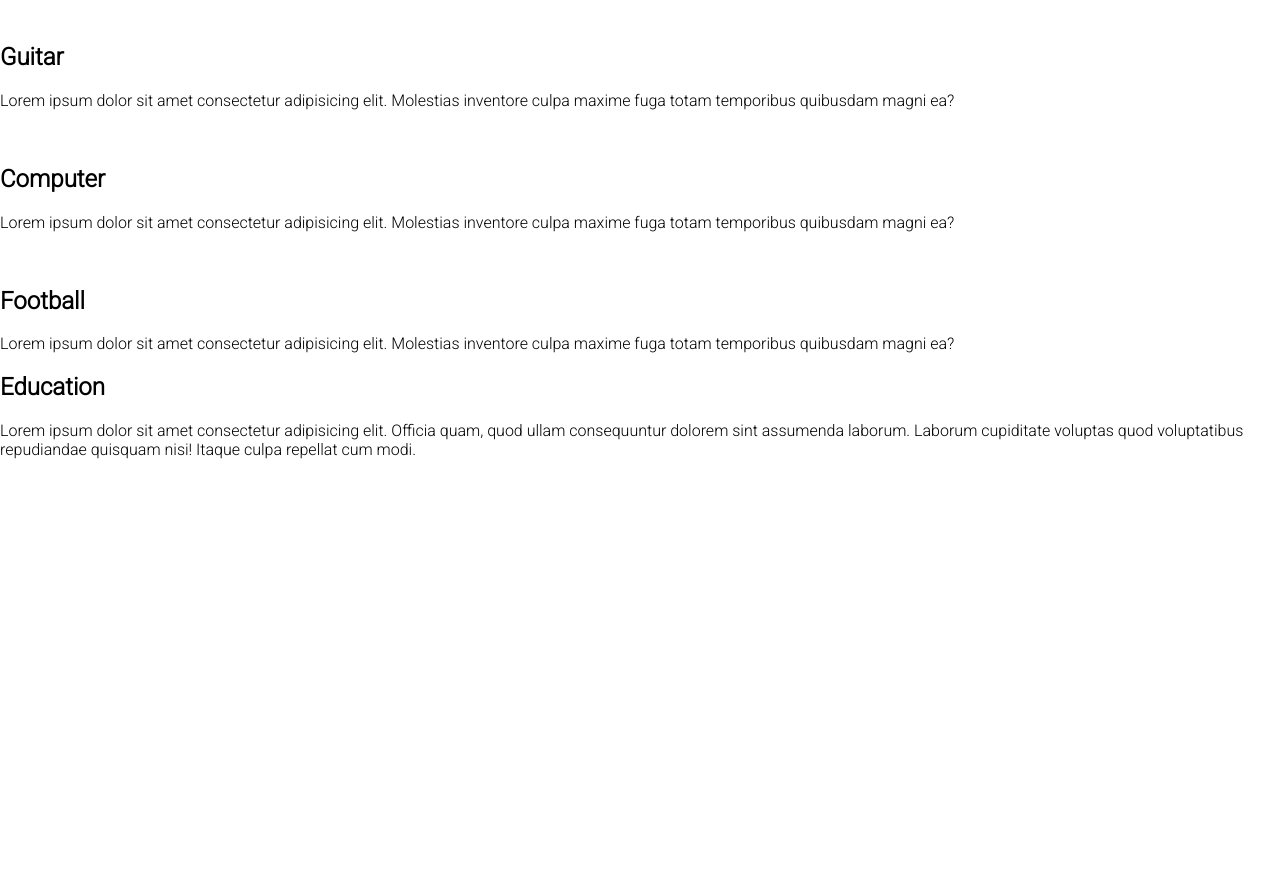
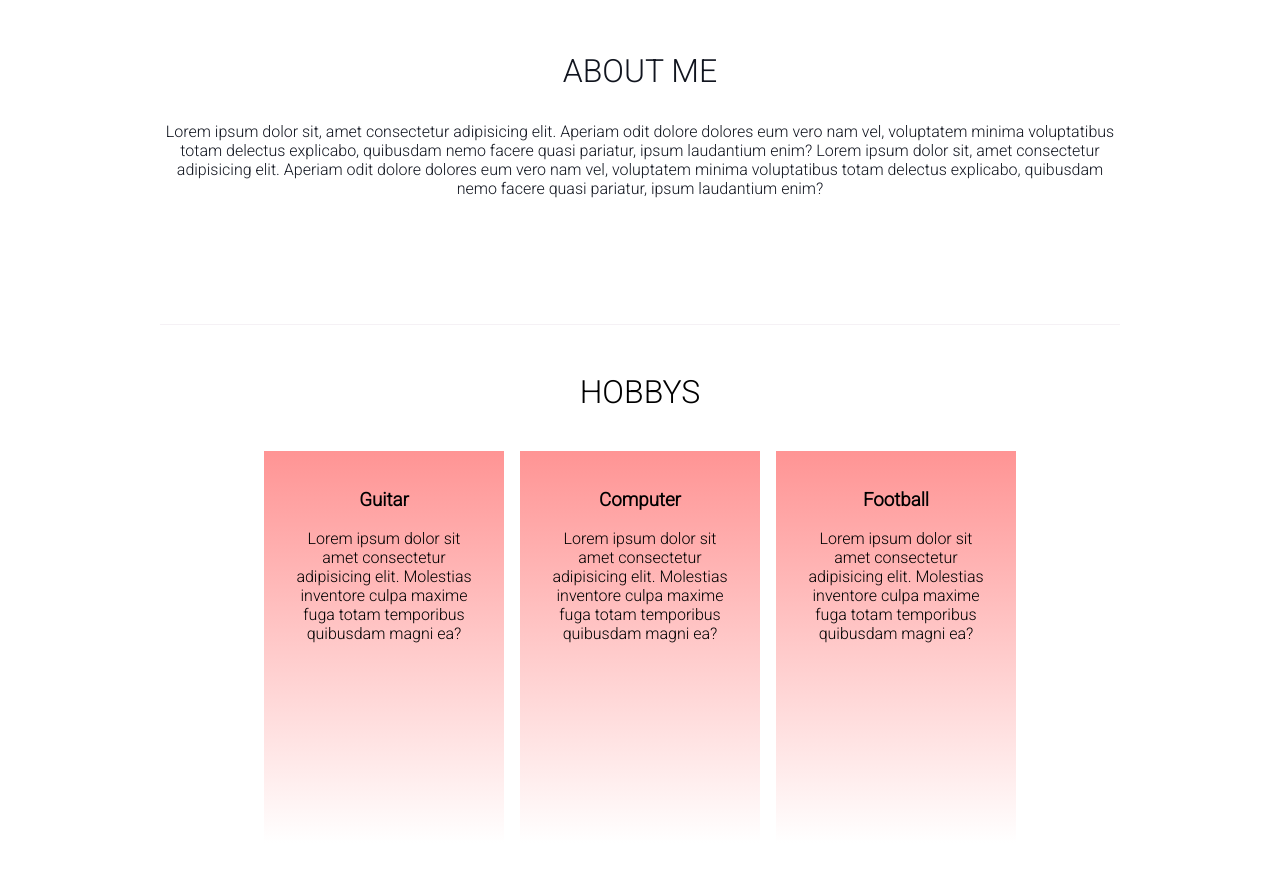
Before and after one commit to markobrkovic/portfolio-practice, a plain HTML site: page index.html in a window 1280 px wide. Shown: the part 840-1710 px from the top of the page. Before the commit the page ends 1315 px from the top, so only its background shows below. Drawn offline with Linux system fonts and the light colour scheme.

Commit message:
Added new styles,sections and a navigation

```diff
--- a/index.html
+++ b/index.html
@@ -15,6 +15,12 @@
   </head>
   <body>
     <header>
+      <nav class="navigation">
+        <a href="#about">About</a>
+        <a href="#hobbys">Hobbys</a>
+        <a href="#education">Education</a>
+        <a href="#projects">Projects</a>
+      </nav>
       <h1>My portfolio</h1>
       <img
         src="assets/fakurian-design-jkqGsgsE0RY-unsplash.jpg"
@@ -39,10 +45,25 @@
     </header>
 
     <main>
-      <section class="myHobbys">
+      <section class="container__about">
+        <h2 class="heading__secondary" id="about">About me</h2>
+        <p>
+          Lorem ipsum dolor sit, amet consectetur adipisicing elit. Aperiam odit
+          dolore dolores eum vero nam vel, voluptatem minima voluptatibus totam
+          delectus explicabo, quibusdam nemo facere quasi pariatur, ipsum
+          laudantium enim? Lorem ipsum dolor sit, amet consectetur adipisicing
+          elit. Aperiam odit dolore dolores eum vero nam vel, voluptatem minima
+          voluptatibus totam delectus explicabo, quibusdam nemo facere quasi
+          pariatur, ipsum laudantium enim?
+        </p>
+      </section>
+
+      <div class="container">
+        <h2 class="heading__secondary" id="hobbys">Hobbys</h2>
+        <section class="container__myHobbys">
           <article class="card">
             <img src="" alt="" />
-          <h2>Guitar</h2>
+            <h3>Guitar</h3>
             <p>
               Lorem ipsum dolor sit amet consectetur adipisicing elit. Molestias
               inventore culpa maxime fuga totam temporibus quibusdam magni ea?
@@ -50,7 +71,7 @@
           </article>
           <article class="card">
             <img src="" alt="" />
-          <h2>Computer</h2>
+            <h3>Computer</h3>
             <p>
               Lorem ipsum dolor sit amet consectetur adipisicing elit. Molestias
               inventore culpa maxime fuga totam temporibus quibusdam magni ea?
@@ -58,16 +79,17 @@
           </article>
           <article class="card">
             <img src="" alt="" />
-          <h2>Football</h2>
+            <h3>Football</h3>
             <p>
               Lorem ipsum dolor sit amet consectetur adipisicing elit. Molestias
               inventore culpa maxime fuga totam temporibus quibusdam magni ea?
             </p>
           </article>
         </section>
+      </div>
 
-      <section class="education">
-        <h2>Education</h2>
+      <section class="container__education">
+        <h2 class="heading__secondary" id="education">Education</h2>
         <p>
           Lorem ipsum dolor sit amet consectetur adipisicing elit. Officia quam,
           quod ullam consequuntur dolorem sint assumenda laborum. Laborum
@@ -75,6 +97,10 @@
           Itaque culpa repellat cum modi.
         </p>
       </section>
+
+      <section class="container__projects" id="projects">
+        <h2 class="heading__secondary">Current and Future Projects</h2>
+      </section>
     </main>
   </body>
 </html>
--- a/styles.css
+++ b/styles.css
@@ -13,7 +13,30 @@ html {
     margin: 0;
   }
 
-  /* HEADER */
+  /* NAVIGATION & HEADER */
+
+ .navigation {
+     position: absolute;
+     top: 5%;
+     right: 5%;
+ }
+
+ .navigation a {
+    color: aliceblue;
+    font-size: 2rem;
+    padding: 1rem 1rem;
+    text-decoration: none;
+    background-color: rgba(255, 123, 0, 0.664);
+    transition: all .3s;
+ }
+
+ .navigation a:hover {
+    color: aliceblue;
+    font-size: 2rem;
+    padding: 1rem 1rem;
+    text-decoration: none;
+    background-color: rgb(255, 123, 0);
+ }
 
   header h1 {
     font-size: 5rem;
@@ -54,4 +77,66 @@ html {
     color: orange;
 }
 
-/* ABOUT ME */
+/* MAIN SECTION */
+
+.heading__secondary {
+    text-align: center;
+    margin: 0;
+    padding: 3rem 2rem 1rem;
+    font-size: 2rem;
+    font-weight: 300;
+    text-transform: uppercase;
+}
+
+.container {
+    border-top: 1px solid rgba(211, 194, 211, 0.233);
+    margin: 0 10rem;
+}
+
+.container__about {
+    color: rgb(17, 21, 31);
+    margin: 0;
+    height: 40vh;
+    text-align: center;
+    background-image: linear-gradient(to top left, rgba(255, 255, 255, 0.801), rgb(255, 255, 255));
+}
+
+.container__about p {
+    margin: 0;
+    padding: 1rem 10rem;
+}
+
+.container__myHobbys {
+    display: grid;
+    grid-template-columns: 25% 25% 25%;
+    gap: 1rem;
+    justify-content: center;
+    height: 55vh;
+    /* border-top: 1px solid rgba(212, 212, 212, 0.336);
+    margin: 0 1rem; */
+}
+
+.card {
+    margin: 1.5rem 0;
+    padding: 0 2rem 4.5rem;
+    background-image: linear-gradient(to bottom,rgba(255, 0, 0, 0.418), white);
+    text-align: center;
+    transition: all .5;
+}
+
+.card:hover {
+    background-image: linear-gradient(to bottom,rgba(72, 0, 189, 0.788), white);
+    color: rgb(255, 255, 255);
+}
+
+.container__education {
+    margin-top: 2rem;
+    padding: 1rem 8rem;
+    height: 96vh;
+    background-image: linear-gradient(to top, rgba(255, 0, 0, 0.247), white);
+}
+
+.container__projects {
+    background-image: linear-gradient(to top, rgba(72, 0, 189, 0.788), rgba(255, 0, 0, 0.247));
+    height: 96vh;
+}
```
Lines whose indentation alone changed are shown as unchanged.
